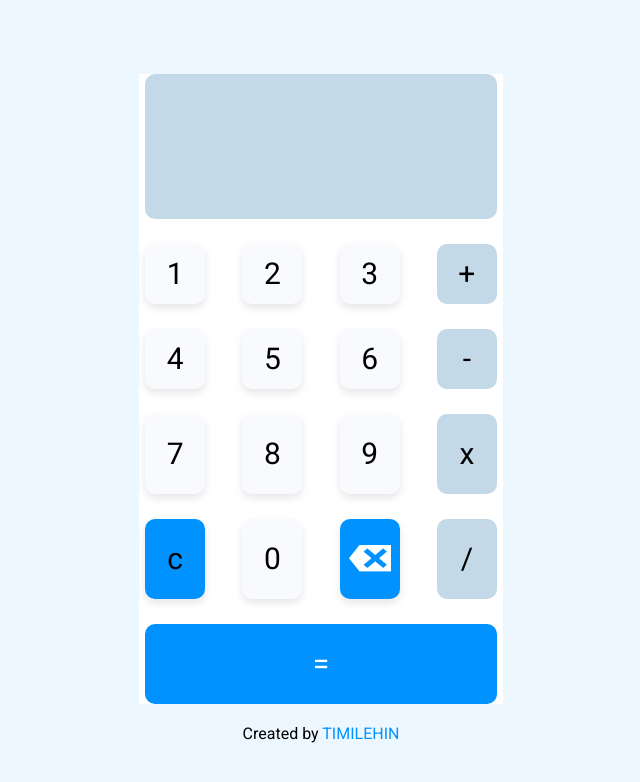
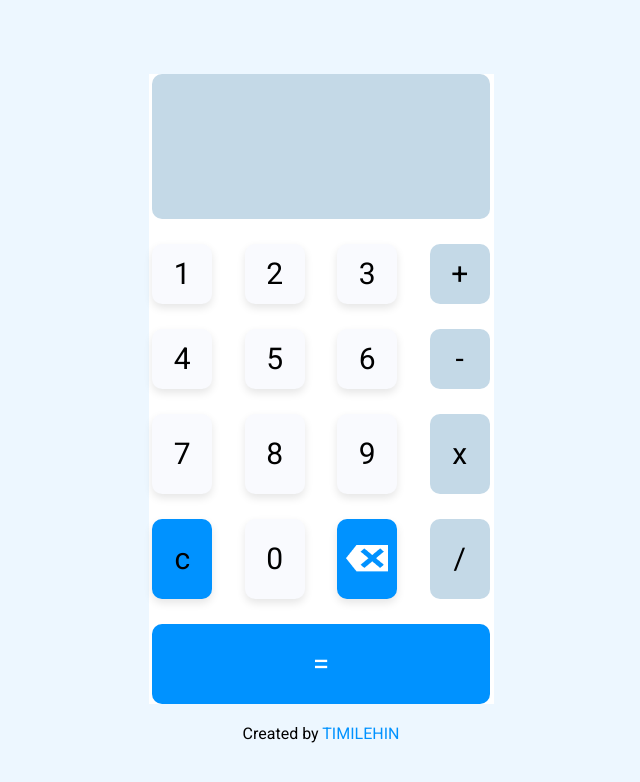
Before and after one commit to Timidelad/timi-calculator, a plain HTML site: page index.html in a window 1280 px wide. Shown: the whole page, without its empty margins (319-959 px from the left). Drawn offline with Linux system fonts and the light colour scheme.

Commit message:
adjusted the width

```diff
--- a/style.css
+++ b/style.css
@@ -13,7 +13,7 @@ body {
 .div-container {
     display: grid;
     background-color: white;
-    width: 364px;
+    width: 345px;
     height: 630px;
     grid-template-columns: 60px 60px 60px 60px;
     grid-template-rows: 60px 60px 60px 60px;
```
